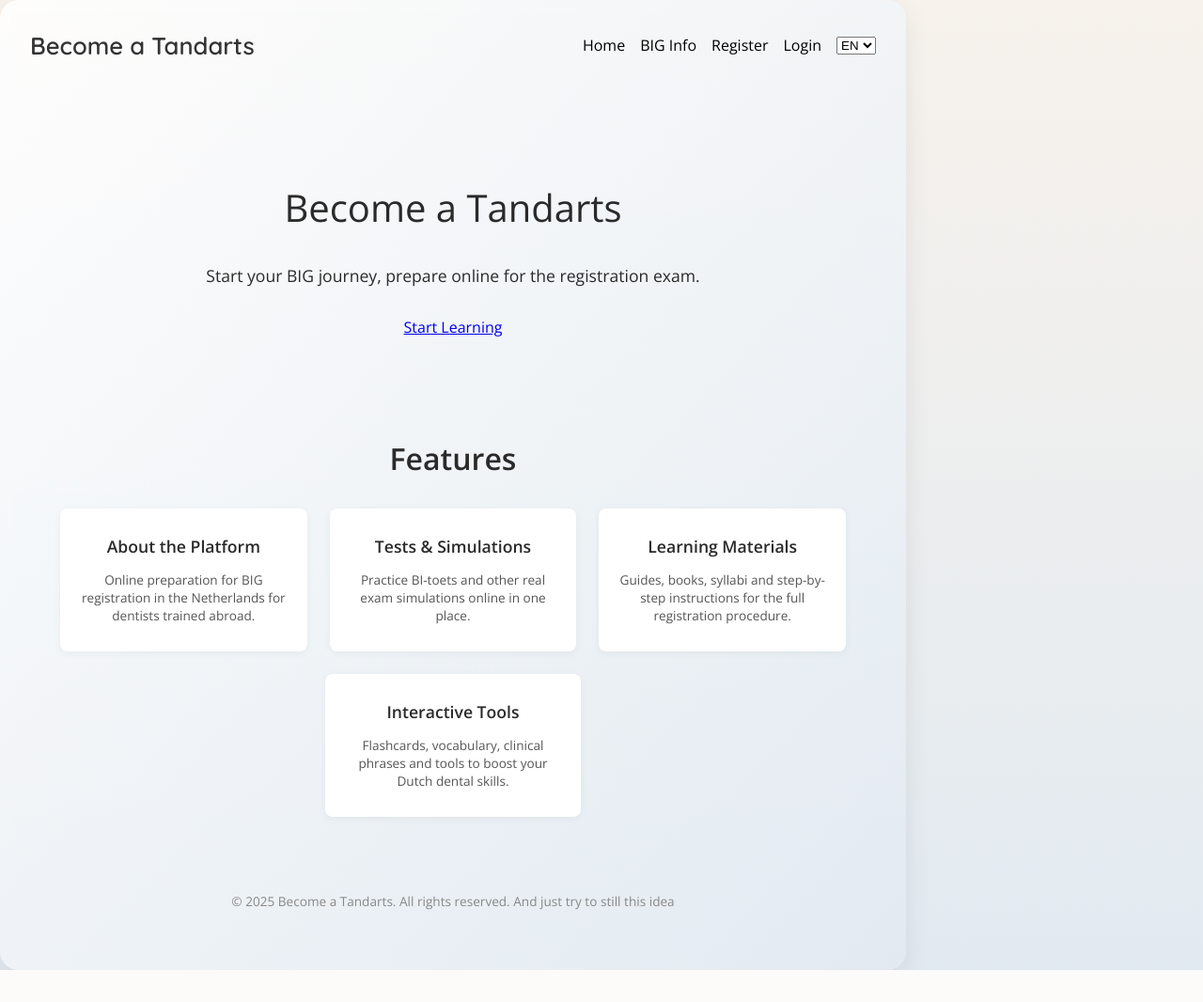
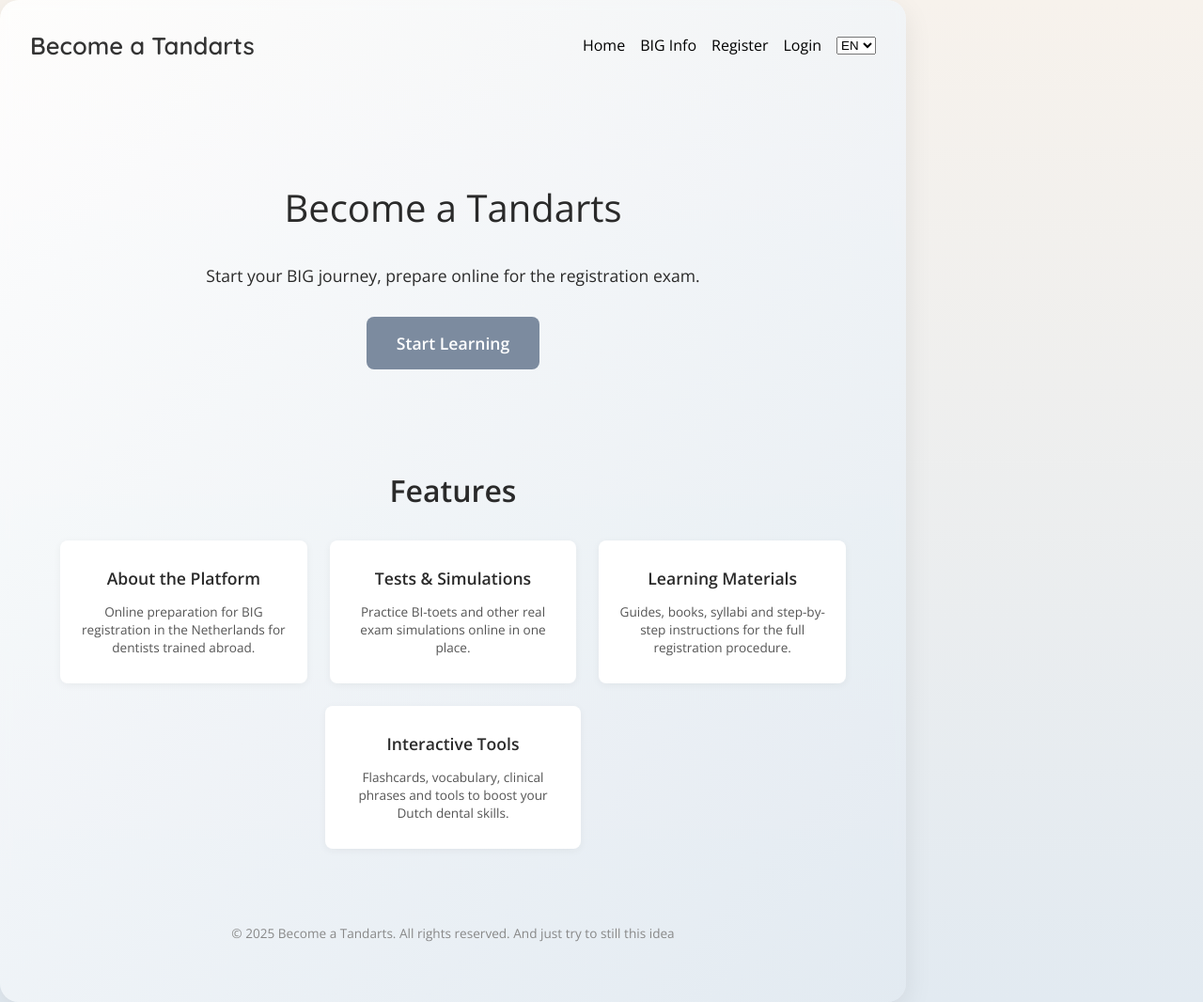
Before and after one commit to YevheniiButov/beatandarts, a Flask app: page / in a window 1280 px wide. Shown: the whole page at 94% size. Before the commit the page ends 1032 px from the top, so only its background shows below. Run offline with Flask 3, Linux system fonts and the light colour scheme.

Commit message:
Update style.css and index.html and login.html: fix mobile login and layout polishing

```diff
--- a/flask-app/static/style.css
+++ b/flask-app/static/style.css
@@ -37,25 +37,33 @@ body {
     margin: 1rem 0 2rem;
   }
 
+  .hero-inner {
+    max-width: 700px;
+    margin: 0 auto;
+    text-align: center;
+  }
+
+  .cta-button {
+    display: inline-block;
+    padding: 1rem 2rem;
+    background: #7c8b9f;
+    color: white;
+    border: none;
+    border-radius: 8px;
+    font-weight: 600;
+    font-size: 1.1rem;
+    text-decoration: none;
+    transition: background 0.3s ease;
+  }
+
+  .cta-button:hover {
+    background: #5d6d7c;
+  }
+
   .buttons {
     display: flex;
     justify-content: center;
     margin-top: 2rem;
-  }
-
-  .buttons a {
-    display: inline-block;
-    padding: 1rem 2rem;
-    background: #7c8b9f;
-    color: white;
-    text-decoration: none;
-    border-radius: 8px;
-    font-weight: 500;
-    transition: background 0.3s;
-  }
-
-  .buttons a:hover {
-    background: #5d6d7c;
   }
 
   .features {
@@ -390,9 +393,3 @@ body {
       top: unset;
     }
   }
-
-  .hero-inner {
-    max-width: 600px;
-    margin: 0 auto;
-    text-align: center;
-  }
--- a/flask-app/templates/index.html
+++ b/flask-app/templates/index.html
@@ -34,7 +34,8 @@
         {% endif %}
       </p>
 
-      <a href="https://beatandarts-fzmm5jczecx7tuqrptrmhq.streamlit.app/?lang={{ lang }}">
+      <div class="buttons">
+        <a class="cta-button" href="https://beatandarts-fzmm5jczecx7tuqrptrmhq.streamlit.app/?lang={{ lang }}">
           {% if lang == 'ru' %} Начать обучение
           {% elif lang == 'uk' %} Почати навчання
           {% elif lang == 'nl' %} Begin met leren
@@ -45,7 +46,9 @@
           {% endif %}
         </a>
       </div>
+    </div>
   </section>
+
 
   <section class="features">
     <h2>
```
Also changed, not shown: other parts of flask-app/static/style.css (+81 -86 lines). Lines whose indentation alone changed are shown as unchanged.
